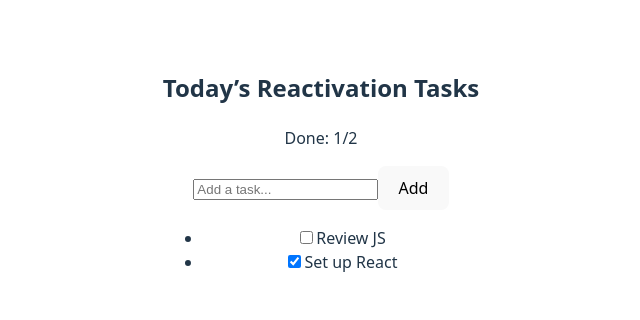
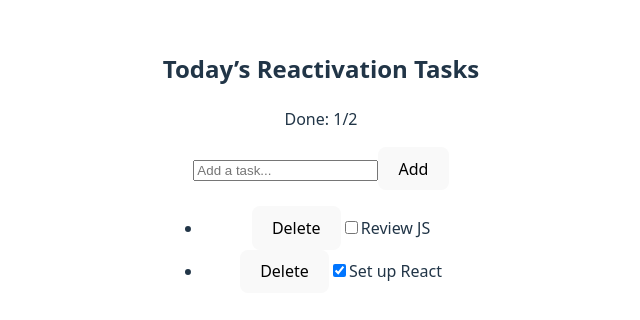
Before and after one commit to YuliaLantzberg/taskquicklist, a React (Vite) app: page / in a window 1280 px wide. Shown: the part 230-550 px from the top of the page, without its empty margins (319-959 px from the left). Built offline with nearby package versions, Linux system fonts and the light colour scheme.

Commit message:
Added removeTask function and Delete button

```diff
--- a/src/App.jsx
+++ b/src/App.jsx
@@ -1,12 +1,8 @@
-import { useState } from 'react'
-import reactLogo from './assets/react.svg'
-import viteLogo from '/vite.svg'
 import './App.css'
 import TaskQuicklist from "./TaskQuicklist";
 
 
 function App() {
-  const [count, setCount] = useState(0)
 
   return (
     <>
--- a/src/TaskQuicklist.jsx
+++ b/src/TaskQuicklist.jsx
@@ -12,7 +12,7 @@
   function addTask() {
     const value = text.trim();
     if (!value) return;
-    setTasks(prev => [
+    setTasks((prev) => [
       ...prev,
       { id: Date.now(), title: value, done: false },
     ]);
@@ -20,12 +20,15 @@
   }
 
   function toggleTask(id) {
-    setTasks(prev =>
-      prev.map(t => (t.id === id ? { ...t, done: !t.done } : t))
+    setTasks((prev) =>
+      prev.map((t) => (t.id === id ? { ...t, done: !t.done } : t))
     );
   }
 
-  const doneCount = tasks.filter(t => t.done).length;
+  function removeTask(id) {
+    setTasks((prev) => prev.filter((task) => task.id !== id));
+  }
+  const doneCount = tasks.filter((t) => t.done).length;
   const total = tasks.length;
 
   return (
@@ -38,21 +41,23 @@
       <div>
         <input
           value={text}
-          onChange={e => setText(e.target.value)}
+          onChange={(e) => setText(e.target.value)}
           placeholder="Add a task..."
         />
         <button onClick={addTask}>Add</button>
       </div>
 
       <ul>
-        {tasks.map(t => (
+        {tasks.map((t) => (
           <li key={t.id}>
             <label>
+              <button onClick={() => removeTask(t.id)}> Delete </button>
               <input
                 type="checkbox"
                 checked={t.done}
                 onChange={() => toggleTask(t.id)}
               />
+
               {t.title}
             </label>
           </li>
```
